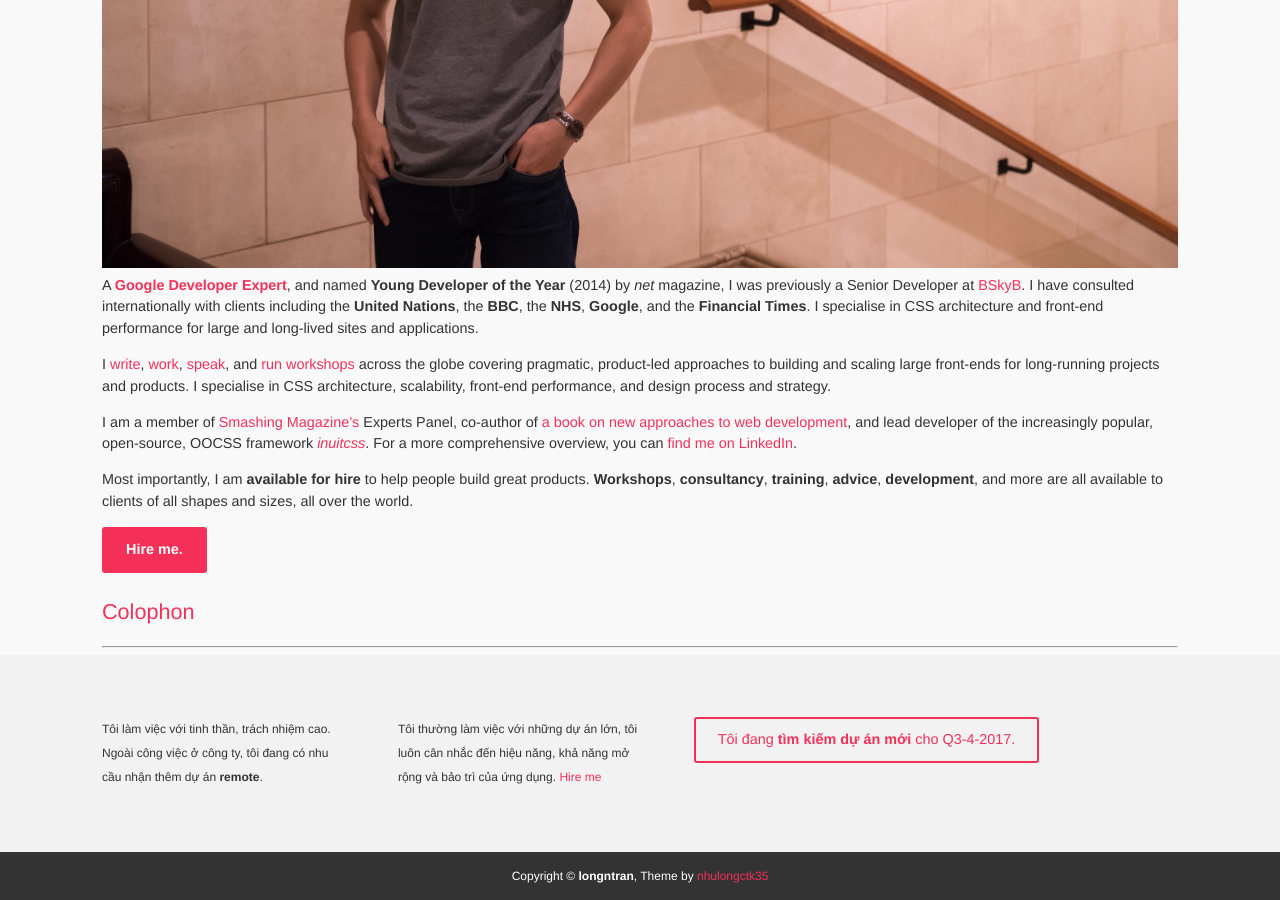
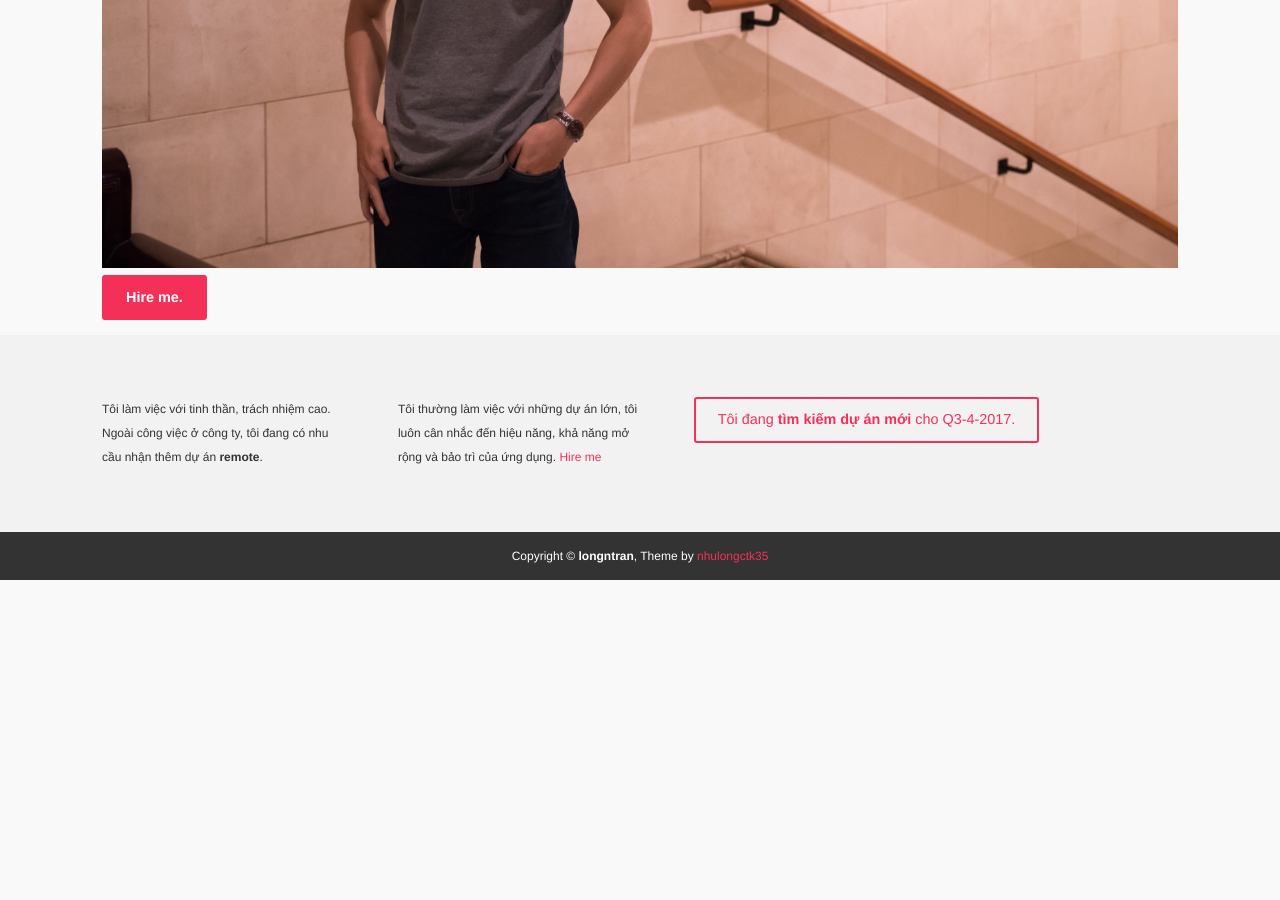
Before and after one commit to nhulongctk35/github.io, a Jekyll site: the page built from about.md, in a window 1280 px wide and 900 px high, scrolled down 1050 px. Built offline with Jekyll 4.4.1, drawn with Linux system fonts in a browser that asks for light colours; after the commit the page ends 1630 px from its top, so only the background shows below that.

Commit message:
Update about page

```diff
--- a/about.md
+++ b/about.md
@@ -14,38 +14,5 @@ scalable user interfaces. I am [available for work](/services/).
 
 <img src="{{ site.baseurl }}/images/master.jpg" alt="Long Tran Profile" />
 <br />
-A [<b>Google Developer
-Expert</b>](https://developers.google.com/experts/people/harry-roberts), and
-named <b>Young Developer of the Year</b> (2014) by <cite>net</cite> magazine, I
-was previously a Senior Developer at
-[BSkyB](http://en.wikipedia.org/wiki/BSkyB). I have consulted internationally
-with clients including the <b>United Nations</b>, the <b>BBC</b>, the
-<b>NHS</b>, <b>Google</b>, and the <b>Financial Times</b>. I specialise in CSS
-architecture and front-end performance for large and long-lived sites and
-applications.
-
-I [write](/2013/12/i-wrote-part-of-a-book/), [work](/services/),
-[speak](/speaking/), and [run workshops](/workshops/) across the globe covering
-pragmatic, product-led approaches to building and scaling large front-ends for
-long-running projects and products. I specialise in CSS architecture,
-scalability, front-end performance, and design process and strategy.
-
-I am a member of [Smashing Magazine’s](http://www.smashingmagazine.com/) Experts
-Panel, co-author of [a book on new approaches to web
-development](http://www.smashingmagazine.com/smashing-book-4-new-perspectives/),
-and lead developer of the increasingly popular, open-source, OOCSS framework
-[<cite>inuitcss</cite>](http://twitter.com/inuitcss). For a more comprehensive
-overview, you can [find me on
-LinkedIn](https://uk.linkedin.com/in/csswizardry).
-
-Most importantly, I am <strong>available for hire</strong> to help people build
-great products. <b>Workshops</b>, <b>consultancy</b>, <b>training</b>,
-<b>advice</b>, <b>development</b>, and more are all available to clients of all
-shapes and sizes, all over the world.
-
 <a href="http://csswizardry.com/services/" class="btn"><strong>Hire
 me.</strong></a>
-
-## Colophon
-
----
```
